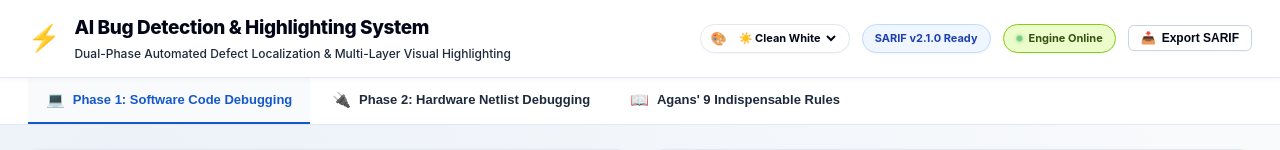
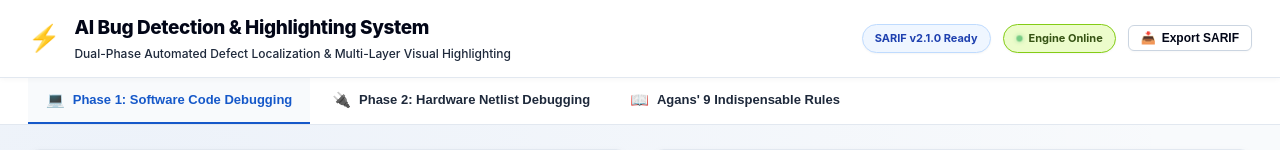
Before and after one commit to bhabanisoren16-ship-it/ai-bug-detection, a Flask app: page / in a window 1280 px wide. Shown: the top 150 px of the page. Run offline with Flask 3, Linux system fonts and the light colour scheme.

Commit message:
refactor: Remove Clean White theme switcher dropdown from header

```diff
--- a/web/templates/index.html
+++ b/web/templates/index.html
@@ -7,7 +7,7 @@
     <meta http-equiv="Pragma" content="no-cache">
     <meta http-equiv="Expires" content="0">
     <title>AI Bug Detection &amp; Highlighting System</title>
-    <link rel="stylesheet" href="/static/css/style.css?v=6.0">
+    <link rel="stylesheet" href="/static/css/style.css?v=7.0">
     <link rel="preconnect" href="https://fonts.googleapis.com">
     <link rel="preconnect" href="https://fonts.gstatic.com" crossorigin>
     <link href="https://fonts.googleapis.com/css2?family=Fira+Code:wght@400;500;600;700&family=Inter:wght@400;500;600;700;800&display=swap" rel="stylesheet">
@@ -24,13 +24,6 @@
             </div>
         </div>
         <div class="header-badges">
-            <div class="theme-switch-wrapper" title="Switch Theme Background">
-                <span style="font-size: 13px;">🎨</span>
-                <select id="theme-select" class="theme-select" aria-label="Select Theme">
-                    <option value="theme-light" selected>☀️ Clean White</option>
-                    <option value="theme-cyberpunk">⚡ Cyberpunk</option>
-                </select>
-            </div>
             <span class="pill-badge">SARIF v2.1.0 Ready</span>
             <span class="pill-badge neon-badge">
                 <span class="pulse-dot"></span> Engine Online
@@ -256,6 +249,6 @@
 
     </main>
 
-    <script src="/static/js/app.js?v=6.0"></script>
+    <script src="/static/js/app.js?v=7.0"></script>
 </body>
 </html>
```
